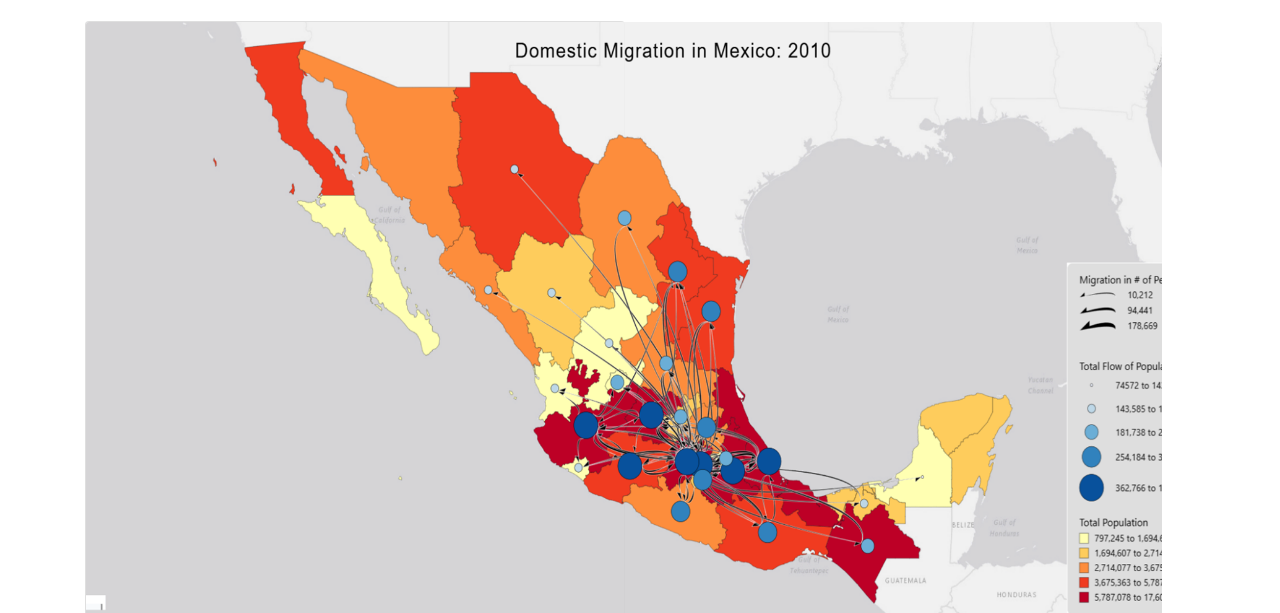
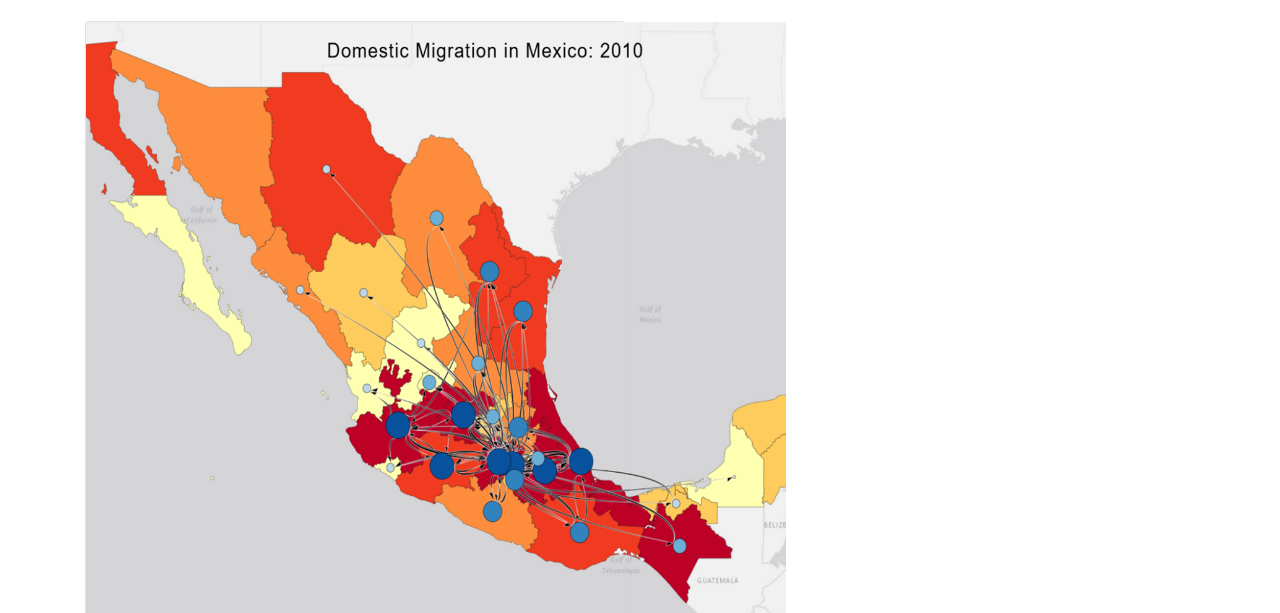
Before and after one commit to geog3540/enkaufman, a website: page Assignment6.html in a window 1280 px wide. Shown: the part 187-800 px from the top of the page. Drawn offline with nearby package versions, Linux system fonts and the light colour scheme.

Commit message:
Update Assignment6.html

```diff
--- a/Assignment6.html
+++ b/Assignment6.html
@@ -15,7 +15,7 @@
 
   <style>
     .card-img-top {
-      width: 200% !important;
+      width: 700px !important;
       height: 600px !important; /* ← change this number to make it bigger or smaller */
       object-fit: cover;
     }
```
